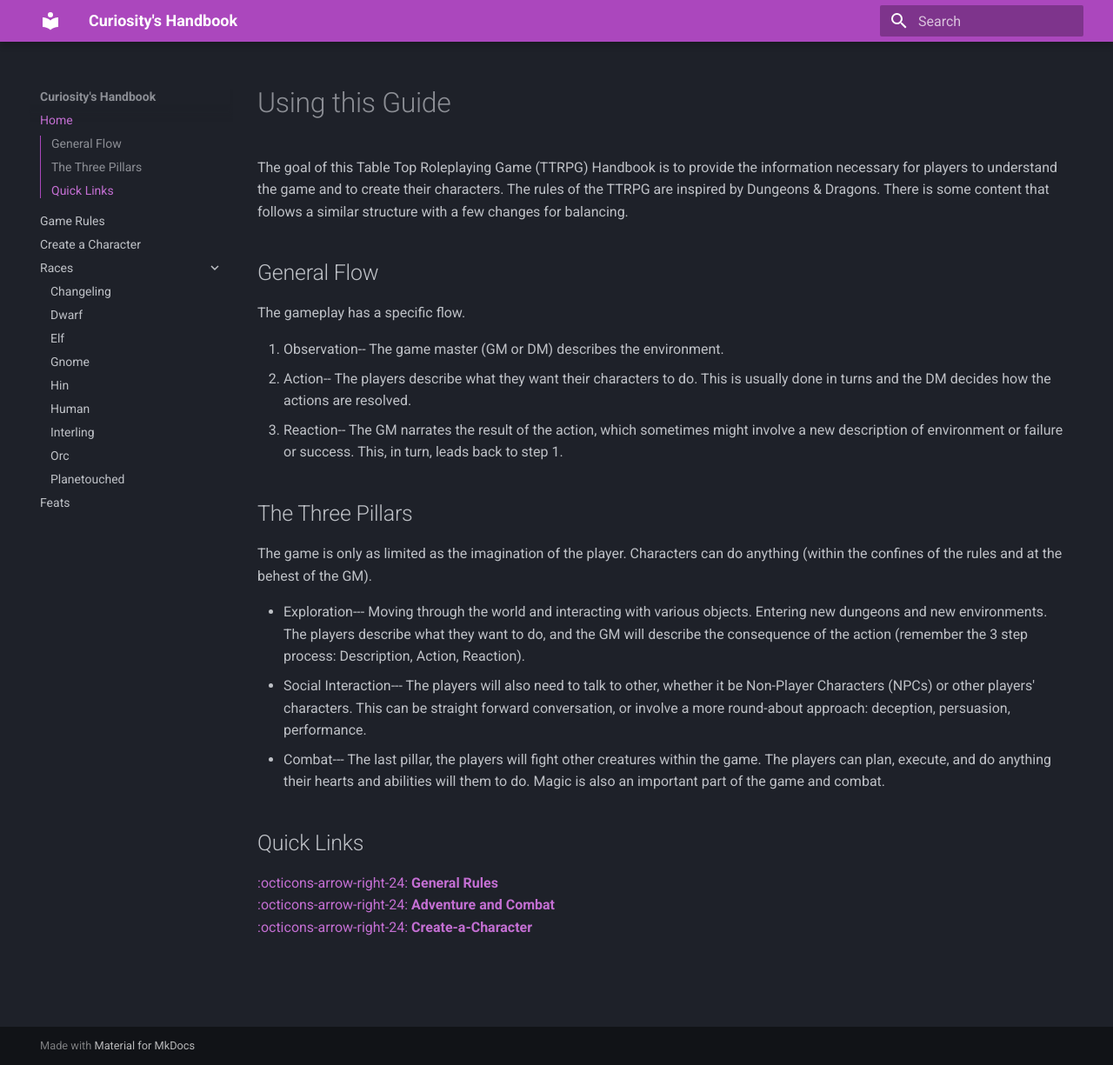
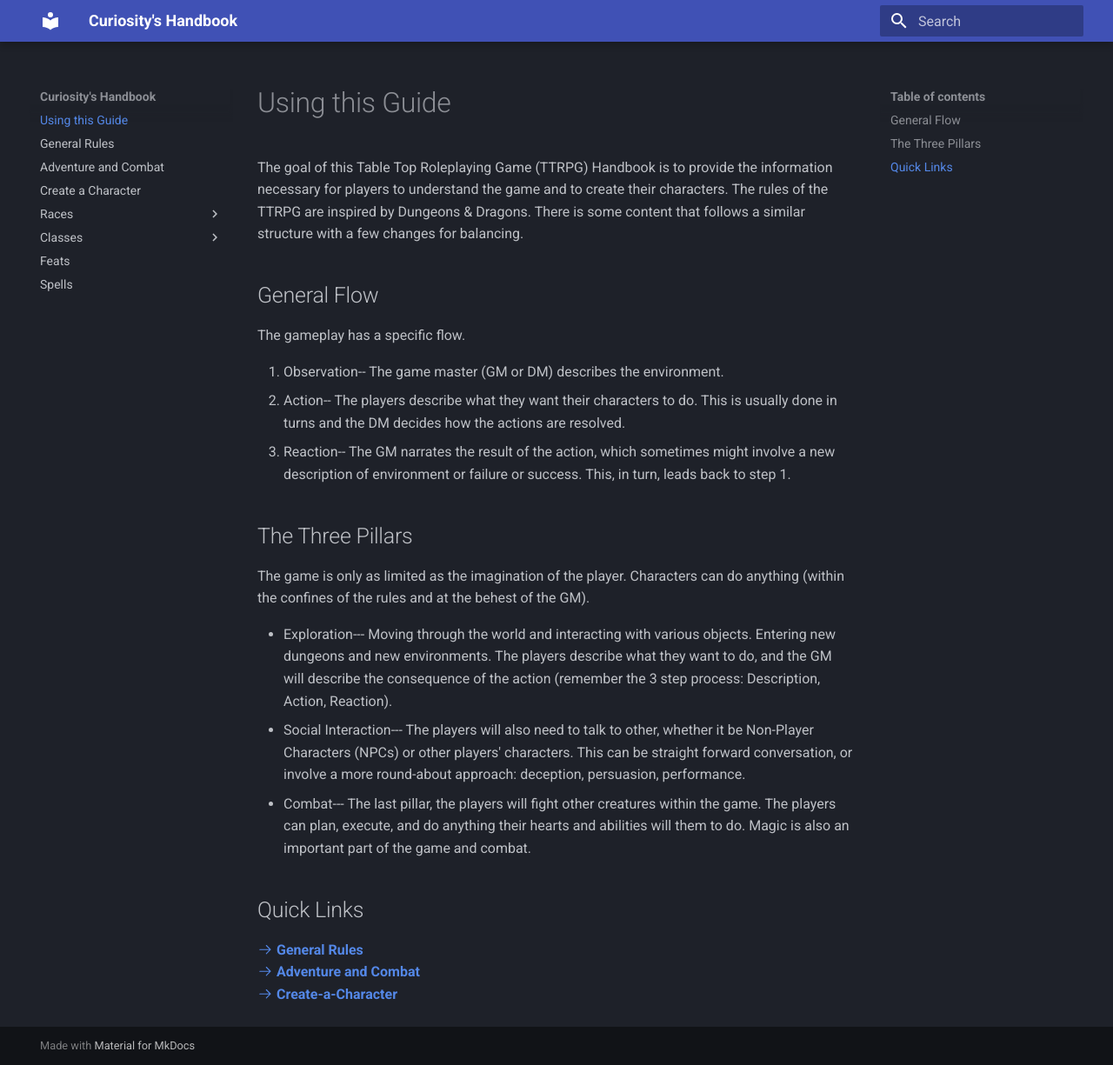
Before and after one commit to kalvingarcia/ttrpg-handbook, an MkDocs documentation site: the page built from docs/index.md, in a window 1280 px wide and 1225 px high. Shown: the whole window at 87% size. Built offline with MkDocs 1.6.1 and Material for MkDocs 9.7.7, drawn with Linux system fonts in a browser that asks for light colours; part of the change alters nothing that is shown.

Commit message:
fixed the navigation structure

```diff
--- a/mkdocs.yml
+++ b/mkdocs.yml
@@ -2,8 +2,9 @@ site_name: Curiosity's Handbook
 site_url: https://ttrpg-handbook.kalvin.live
 
 nav:
-  - Home: index.md
-  - Game Rules: game-rules.md
+  - Using this Guide: index.md
+  - General Rules: general-rules.md
+  - Adventure and Combat: adventure-and-combat.md
   - Create a Character: create-a-character.md
   - Races:
     - Changeling: races/changeling.md
@@ -15,22 +16,45 @@ nav:
     - Interling: races/interling.md
     - Orc: races/orc.md
     - Planetouched: races/planetouched.md
+  - Classes:
+    - classes/index.md
+    - Artificer:
+      - classes/artificer/index.md
+    - Barbarian:
+      - classes/barbarian/index.md
+    - Bard:
+      - classes/bard/index.md
+    - Cleric:
+      - classes/cleric/index.md
+    - Druid:
+      - classes/druid/index.md
+    - Fighter:
+      - classes/fighter/index.md
+    - Monk:
+      - classes/monk/index.md
+    - Paladin:
+      - classes/paladin/index.md
+    - Ranger:
+      - classes/ranger/index.md
+    - Rogue:
+      - classes/rogue/index.md
+    - Sorcerer:
+      - classes/sorcerer/index.md
+    - Warlock:
+      - classes/warlock/index.md
+    - Wizard:
+      - classes/wizard/index.md
   - Feats: feats/index.md
+  - Spells: spells/index.md
 
 theme:
   name: material
   palette:
-    primary: purple
-    accent: deep purple
     scheme: slate
   features:
-    - navigation.top
     - navigation.instant
     - navigation.indexes
-    - navigation.expand
     - navigation.path
-    - toc.follow
-    - toc.integrate
     - content.tooltips
 
 markdown_extensions:
@@ -40,10 +64,14 @@ markdown_extensions:
   - pymdownx.superfences
   - abbr
   - attr_list
+  - md_in_html
   - pymdownx.snippets
   - pymdownx.caret
   - pymdownx.mark
   - pymdownx.tilde
+  - pymdownx.emoji:
+      emoji_index: !!python/name:material.extensions.emoji.twemoji
+      emoji_generator: !!python/name:material.extensions.emoji.to_svg
   - pymdownx.arithmatex:
       generic: true
 
```
